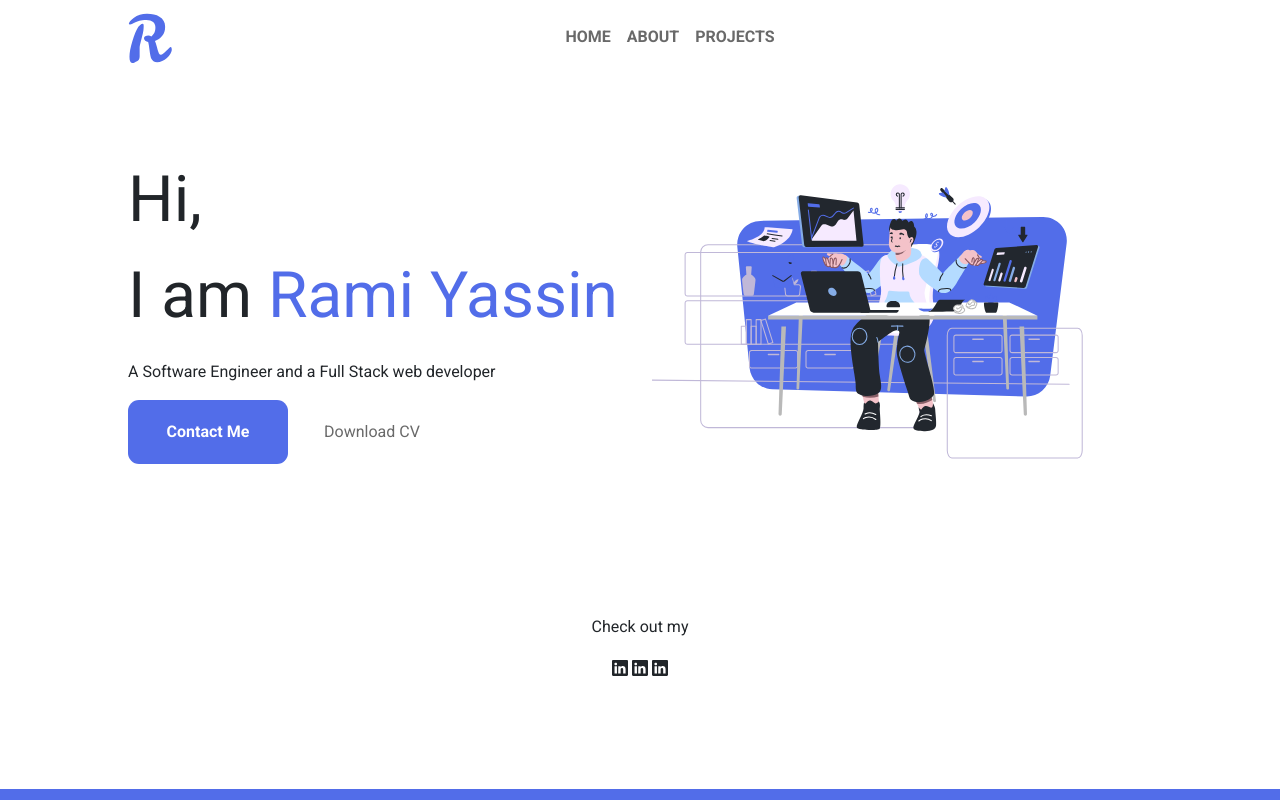
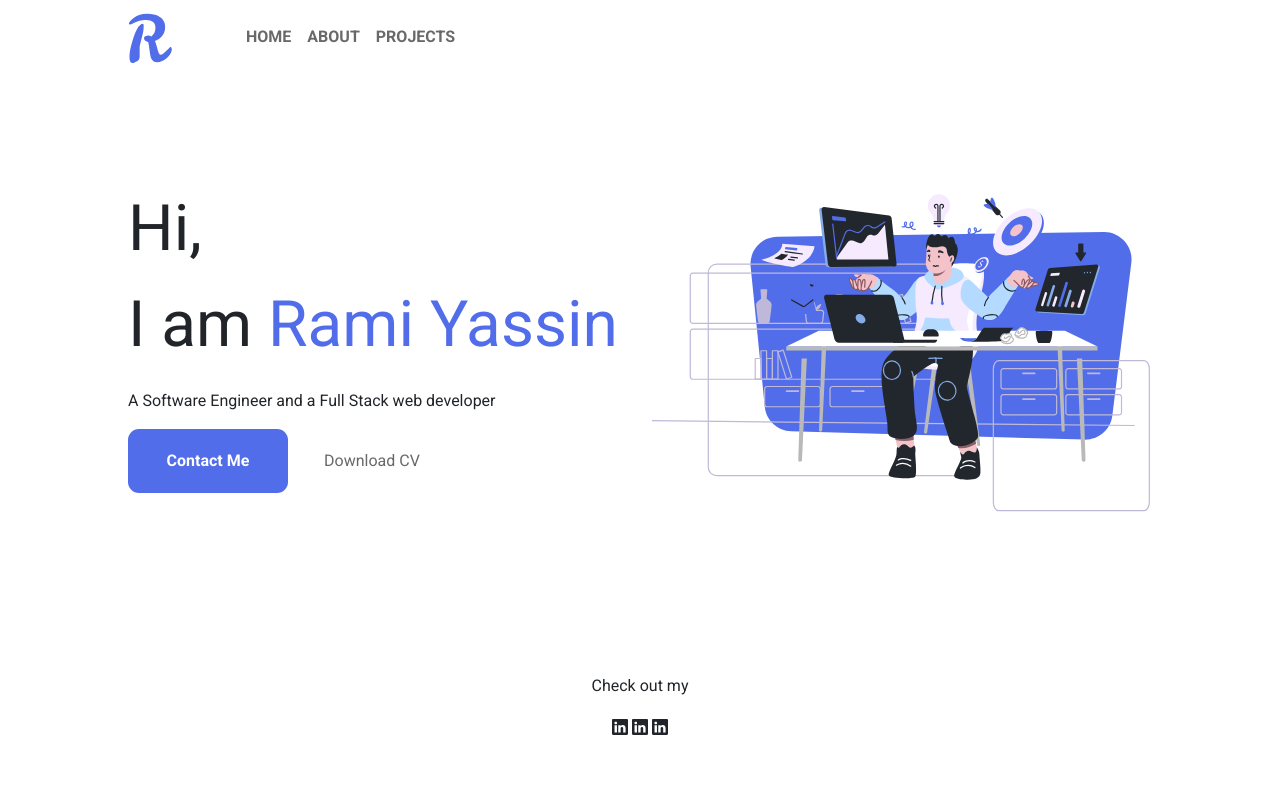
Before and after one commit to TechRami/portfolioV2, a plain HTML site: page index.html in a window 1280 px wide. Shown: the top 800 px of the page. Drawn offline with nearby package versions, Linux system fonts and the light colour scheme.

Commit message:
fixed all elements width, page is almost ready for deploy stage

```diff
--- a/dist/css/custom.css
+++ b/dist/css/custom.css
@@ -1,12 +1,26 @@
 @import url('https://fonts.googleapis.com/css2?family=Roboto:ital,wght@0,100;0,300;0,400;0,500;0,700;0,900;1,100;1,300;1,400;1,500;1,700;1,900&display=swap');
 
 /* GLOBALS STYLES */
+
+*::-webkit-scrollbar {
+    width: 11px;
+	background: #fff;
+  }
+
+*::-webkit-scrollbar-thumb {
+    background-color: rgb(196, 196, 196);
+    border-radius: 10px;
+  }
 
 *{
     margin: 0;
     padding: 0;
     box-sizing: border-box;
     font-family: 'Roboto', sans-serif;
+}
+
+html {
+	scroll-behavior: smooth;
 }
 
 .w-80 {
@@ -62,6 +76,7 @@
 .bgc-dark {
     background: var(--white-color);
 }
+
 
 .nav-link {
     color: var(--gray-color);
@@ -154,9 +169,6 @@
     color: var(--gray-color)
 }
 
-.dev-img {
-    width: var(--img-lg)
-}
 
 
 /* ---------------------------------------------------------------- */
@@ -342,26 +354,32 @@ h4 {
 
 
 
+/* MEDIA QUERIES */
 
 
-/* MEDIA QUERIES */
+/* Min width */
+@media only screen and (min-width: 991px){
 
-@media only screen and (max-width: 480px){
+    .nav-m {
+        margin-left: 50px;
+    }
+
+    .right-col {
+       justify-content: flex-end;
+       align-items: flex-end;
+       align-content: flex-end;
+       align-self: flex-end;
+    }
+}
 
 
-
-
-}
+/* Max width */
 @media only screen and (max-width: 1537px){
-
-
-
     .middle-box {
         margin: 40px 40px;
     }
+}
 
-
-}
 @media only screen and (max-width: 1229px){
 
     .w-80 {
@@ -374,12 +392,15 @@ h4 {
 
 
 }
-@media only screen and (max-width: 767px){
+
+@media only screen and (max-width: 991px){
 
     .nav-item {
         margin-top: 10px;
     }
+}
 
+@media only screen and (max-width: 767px){
 
     .dev-img {
         width: var(--img-lg);
@@ -394,6 +415,7 @@ h4 {
     }
 
 }
+
 @media only screen and (max-width: 480px){
 
     .contact-btn, .cv-button {
--- a/index.html
+++ b/index.html
@@ -13,7 +13,7 @@
 </head>
 <body>
   <header style="padding: 40px 0;">
-    <nav class="navbar navbar-expand-md fixed-top">
+    <nav class="navbar navbar-expand-lg fixed-top">
         <div class="container-fluid p-0 w-80">
           <a class="navbar-brand">
             <svg fill="#526DE9" class="logo" width="44" height="50" viewBox="0 0 44 50" xmlns="http://www.w3.org/2000/svg">
@@ -28,7 +28,7 @@
                 <div class="line"></div>
           </button>
           <div class="collapse navbar-collapse" id="navbarSupportedContent">
-            <ul class="nav navbar-nav m-auto">
+            <ul class="nav navbar-nav nav-m">
               <li class="nav-item">
                 <a class="nav-link text-uppercase aboutme">Home</a>
               </li>
@@ -55,8 +55,8 @@
       <button class="contact-btn">Contact Me</button>
       <button class="cv-button">Download CV</button>
     </div>
-    <div class="col-sm-12 col-md-12 col-lg-6 align-self-center order-lg-1 text-center">
-      <svg class="dev-img" viewBox="0 0 867 651" fill="none" xmlns="http://www.w3.org/2000/svg">
+    <div class="col-sm-12 col-md-12 col-lg-6 align-self-center order-lg-1 text-center right-col">
+      <svg width="100%" style="max-width: 700px;" class="dev-img" viewBox="0 0 750 651" fill="none" xmlns="http://www.w3.org/2000/svg">
         <g id="dev-vector" clip-path="url(#clip0_7_2966)">
         <path id="Vector" d="M648.811 479.434L208.537 466.804C198.638 466.529 189.179 462.65 181.931 455.893C174.684 449.137 170.146 439.967 169.167 430.101L147.915 219.882C147.349 214.255 147.957 208.572 149.7 203.192C151.443 197.812 154.282 192.854 158.039 188.63C161.796 184.407 166.388 181.011 171.525 178.657C176.661 176.303 182.23 175.043 187.878 174.956L677.937 168.175C683.764 168.096 689.541 169.268 694.879 171.611C700.216 173.954 704.991 177.414 708.881 181.758C712.772 186.103 715.688 191.231 717.433 196.798C719.179 202.365 719.713 208.242 719.001 214.033L690.467 443.663C689.196 453.738 684.227 462.979 676.528 469.59C668.83 476.201 658.95 479.71 648.811 479.434V479.434Z" fill="#526DE9"/>
         <g id="Group">
```
Also changed, not shown: dist/images/dev-vector.svg.
